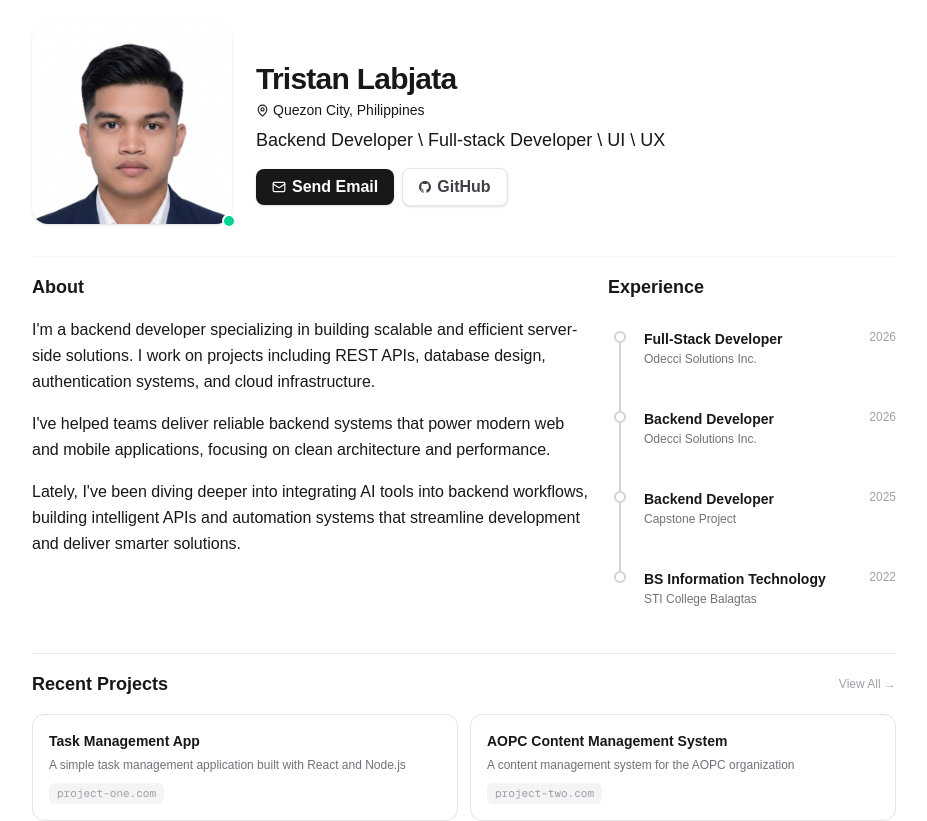
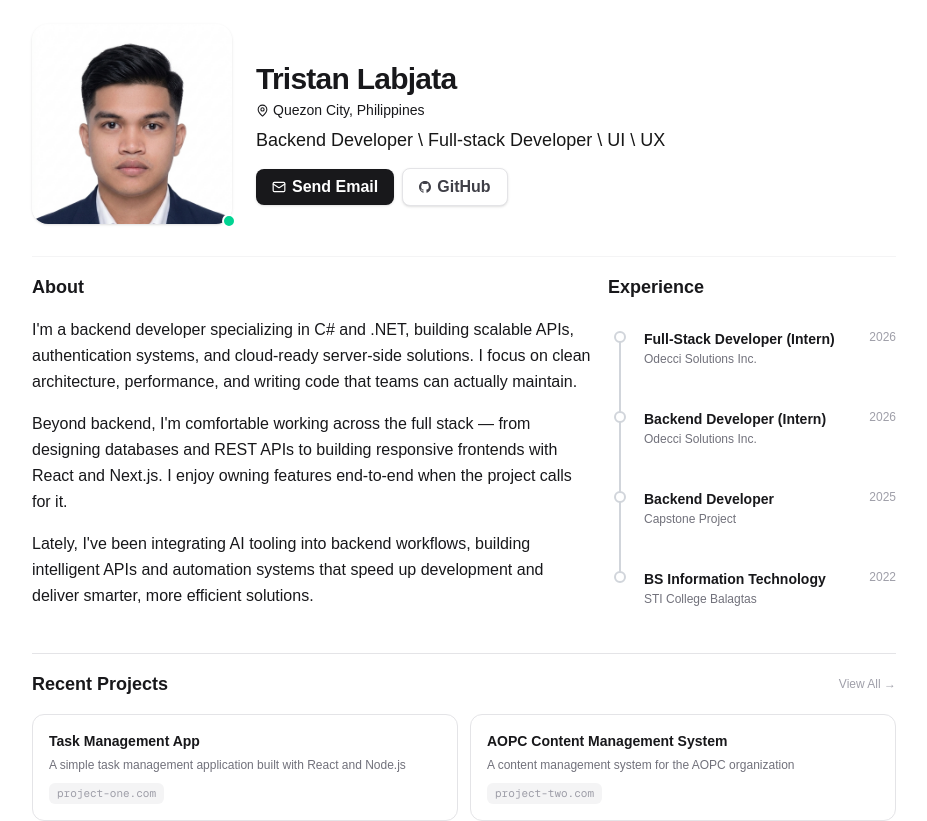
Before and after one commit to Tristanityyyyy/Portfolio, a Next.js app: page / in a window 1280 px wide. Shown: the top 821 px of the page, without its empty margins (176-1103 px from the left). Built offline with nearby package versions, Linux system fonts and the light colour scheme.

Commit message:
fix: remove system files from tracking

```diff
--- a/src/app/page.tsx
+++ b/src/app/page.tsx
@@ -20,6 +20,7 @@ export default function Home() {
       </div>
       <div className="border-t border-zinc-200" />
       <ProjectCard />
+      <div className="border-t border-zinc-200" />
       <div className="flex flex-col md:flex-row gap-4">
         <div className="flex-1">
           <TechStack />
@@ -28,6 +29,7 @@ export default function Home() {
           <SocialMedia />
         </div>
       </div>
+      <div className="border-t border-zinc-200" />
       <Gallery />
 
     </main>
--- a/src/components/About.tsx
+++ b/src/components/About.tsx
@@ -11,21 +11,19 @@ export default function About() {
 
           <div className="flex flex-col gap-4 text-md font-normal text-zinc-900 leading-relaxed">
             <p>
-              I'm a backend developer specializing in building scalable and
-              efficient server-side solutions. I work on projects including
-              REST APIs, database design, authentication systems, and
-              cloud infrastructure.
+             I'm a backend developer specializing in C# and .NET, building scalable APIs,
+             authentication systems, and cloud-ready server-side solutions.
+             I focus on clean architecture, performance, and writing code that teams can actually maintain.
             </p>
             <p>
-              I've helped teams deliver reliable backend systems that power
-              modern web and mobile applications, focusing on clean
-              architecture and performance.
+              Beyond backend, I'm comfortable working across the full stack — from designing databases
+              and REST APIs to building responsive frontends with React and Next.js.
+              I enjoy owning features end-to-end when the project calls for it.
             </p>
             <p>
-              Lately, I've been diving deeper into integrating AI tools into
-              backend workflows, building intelligent APIs and automation
-              systems that streamline development and deliver smarter
-              solutions.
+              Lately, I've been integrating AI tooling into backend
+              workflows, building intelligent APIs and automation
+              systems that speed up development and deliver smarter, more efficient solutions.
             </p>
           </div>
         </div>
--- a/src/components/ExperienceCard.tsx
+++ b/src/components/ExperienceCard.tsx
@@ -7,8 +7,8 @@ interface Experience {
 }
 
 const experiences: Experience[] = [
-  { role: "Full-Stack Developer", company: "Odecci Solutions Inc.", year: "2026" },
-  { role: "Backend Developer", company: "Odecci Solutions Inc.", year: "2026" },
+  { role: "Full-Stack Developer (Intern)", company: "Odecci Solutions Inc.", year: "2026" },
+  { role: "Backend Developer (Intern)", company: "Odecci Solutions Inc.", year: "2026" },
   { role: "Backend Developer", company: "Capstone Project", year: "2025" },
   { role: "BS Information Technology", company: "STI College Balagtas", year: "2022" },
 ];
```
Also changed, not shown: 1 other file (tests, documents, lock files or other folders).
